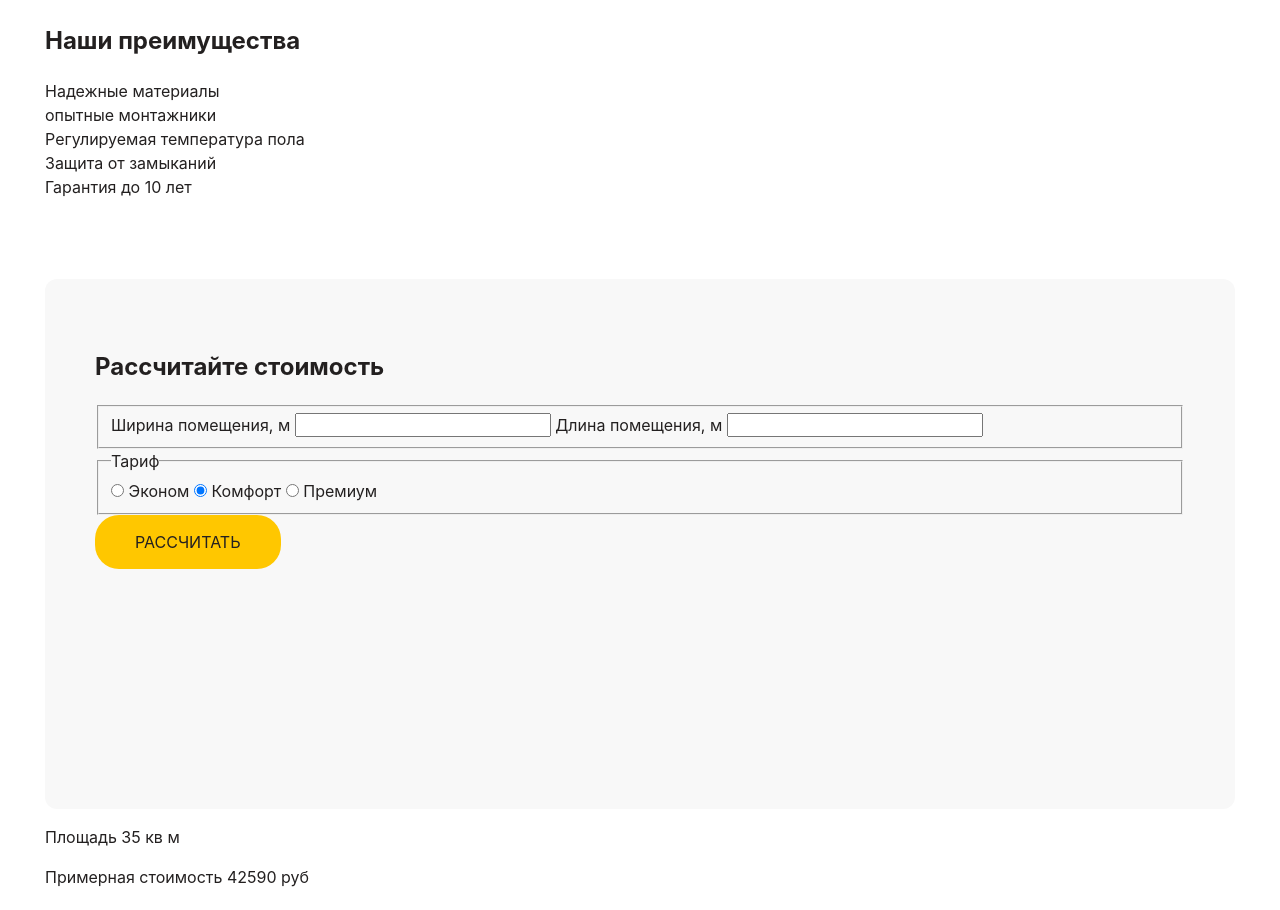
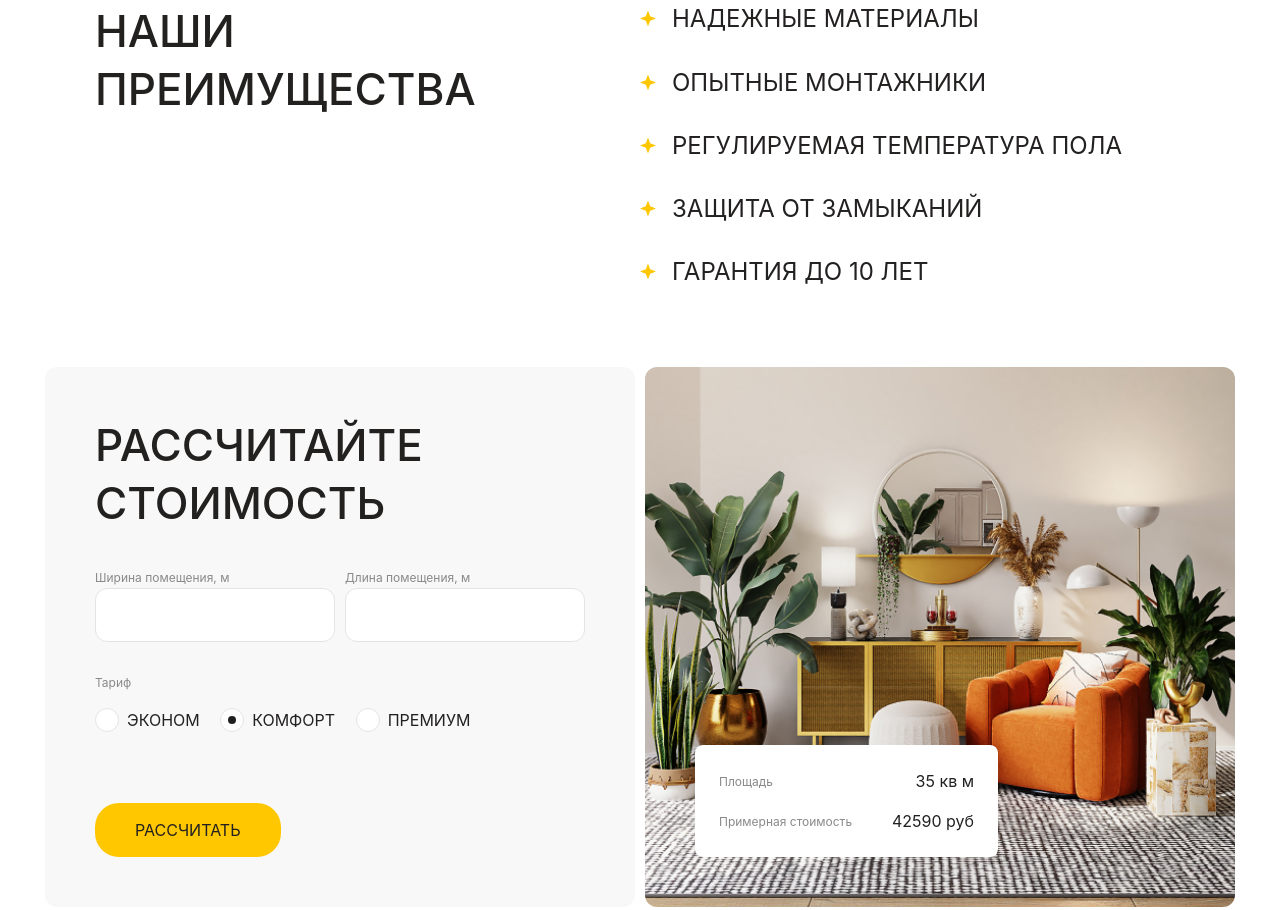
Before and after one commit to klimetyonok/underfloor_heating, a plain HTML site: page index.html in a window 1280 px wide. Shown: the part 699-1609 px from the top of the page. Drawn offline with Linux system fonts and the light colour scheme; a web font is replaced by a local one.

Commit message:
feat: add styles to sections hero, advantages, calc

```diff
--- a/index.html
+++ b/index.html
@@ -31,7 +31,7 @@
       <section class="hero section__offset">
         <div class="container hero__container">
           <div class="hero__content gray-block">
-            <h2 class="hero__title">Приносим тепло в&nbsp;каждый дом</h2>
+            <h2 class="title hero__title">Приносим тепло в&nbsp;каждый дом</h2>
             <p class="hero__description">
               Устанавливаем теплые полы в&nbsp;квартирах, офисах
               и&nbsp;загородных домах.
@@ -58,7 +58,7 @@
 
       <section class="advantages section__offset">
         <div class="container advantages__container">
-          <h2 class="advantages__title">Наши преимущества</h2>
+          <h2 class="title advantages__title">Наши преимущества</h2>
           <ul class="advantages__list list-reset">
             <li class="advantages__item">Надежные материалы</li>
             <li class="advantages__item">опытные монтажники</li>
@@ -72,7 +72,7 @@
       <section class="calc section__offset" id="calc">
         <div class="container calc__container">
           <div class="calk__content gray-block">
-            <h2 class="calc__title">Рассчитайте стоимость</h2>
+            <h2 class="title calc__title">Рассчитайте стоимость</h2>
 
             <form class="calc__form">
               <fieldset class="calc__fieldset calc__fieldset_size">
--- a/style/advantages.css
+++ b/style/advantages.css
@@ -0,0 +1,32 @@
+.advantages__container {
+  display: flex;
+  justify-content: space-between;
+  gap: 10px;
+  padding-left: 50px;
+  padding-right: 50px;
+}
+
+.advantages__title {
+  flex-basis: 50%;
+  max-width: 480px;
+}
+
+.advantages__list {
+  flex-basis: 50%;
+}
+
+.advantages__item {
+  background-image: url(../media/star.svg);
+  background-position: left;
+  background-repeat: no-repeat;
+  background-size: 16px;
+  padding-left: 32px;
+  font-size: 24px;
+  line-height: 130%;
+  text-transform: uppercase;
+  margin-bottom: 32px;
+}
+
+.advantages__item:last-child {
+    margin-bottom: 0;
+}
--- a/style/calc.css
+++ b/style/calc.css
@@ -0,0 +1,138 @@
+.calc__container {
+  display: flex;
+  gap: 10px;
+}
+
+.calk__content {
+  flex-basis: 50%;
+}
+
+.calc__title {
+  margin-bottom: 32px;
+}
+.calc__form {
+}
+.calc__fieldset {
+  margin: 0;
+  padding: 0;
+  border: none;
+}
+
+.calc__fieldset_size {
+  display: flex;
+  margin-bottom: 32px;
+}
+
+.calc__wrapper-input-size {
+  margin-right: 10px;
+}
+
+.calc__wrapper-input-size:last-child {
+  margin-right: 0;
+}
+
+.calc__text {
+  font-size: 12px;
+  color: #898989;
+  margin-bottom: 2px;
+}
+
+.calc__input-number {
+  width: 240px;
+  height: 54px;
+  background-color: #ffffff;
+  border: 1px solid #e4e4e4;
+  border-radius: 12px;
+  font-weight: 400;
+  font-size: 16px;
+  line-height: 150%;
+  color: #232020;
+  padding: 0 25px;
+}
+
+.calc__fieldset_tariff {
+  margin-bottom: 65px;
+}
+
+.calc__text_legend {
+  margin-bottom: 16px;
+}
+
+.calc__wrapper-input-tariff {
+  margin-right: 16px;
+  display: inline-flex;
+}
+
+.calc__wrapper-input-tariff:last-child {
+  margin-right: 0;
+}
+
+.calc__input-radio {
+  -webkit-appearance: none;
+  -moz-appearance: none;
+  appearance: none;
+  display: block;
+  width: 24px;
+  height: 24px;
+  position: relative;
+  margin-right: 8px;
+}
+
+.calc__input-radio::before {
+  content: "";
+  position: absolute;
+  inset: 0;
+  background-color: #ffffff;
+  border: 1px solid #e4e4e4;
+  border-radius: 50%;
+}
+
+.calc__input-radio::after {
+  content: "";
+  position: absolute;
+  top: 50%;
+  left: 50%;
+  width: 8px;
+  height: 8px;
+  transform: translate(-50%, -50%);
+  background-color: #232020;
+  border-radius: 50%;
+  opacity: 0;
+}
+
+.calc__input-radio:checked::after {
+  opacity: 1;
+}
+
+.calc__label-radio {
+  text-transform: uppercase;
+}
+
+.calc__total {
+  flex-basis: 50%;
+  display: flex;
+  align-items: flex-end;
+  padding: 50px;
+  background: #333 url(../media/calc-bg.jpg) center/cover no-repeat;
+  border-radius: 12px;
+}
+
+.calc__result-wrapper {
+  flex-basis: 303px;
+  padding: 24px;
+  background-color: #fff;
+  border-radius: 8px;
+}
+
+.calc__result {
+  margin-top: 0;
+  margin-bottom: 16px;
+  display: flex;
+  justify-content: space-between;
+  align-items: flex-end;
+  gap: 20px;
+}
+
+.calc__result:last-child {
+  margin-bottom: 0;
+}
--- a/style/hero.css
+++ b/style/hero.css
@@ -14,11 +14,6 @@
 }
 
 .hero__title {
-  font-weight: 500;
-  font-size: 44px;
-  line-height: 130%;
-  text-transform: uppercase;
-  margin-top: 0;
   margin-bottom: 32px;
 }
 
--- a/style/style.css
+++ b/style/style.css
@@ -68,3 +68,12 @@ body {
   padding: 50px;
   min-height: 530px;
 }
+
+.title {
+  font-weight: 500;
+  font-size: 44px;
+  line-height: 130%;
+  text-transform: uppercase;
+  margin-top: 0;
+  margin-bottom: 0;
+}
```
Also changed, not shown: media/calc-bg.jpg (added), media/star.svg (added).
